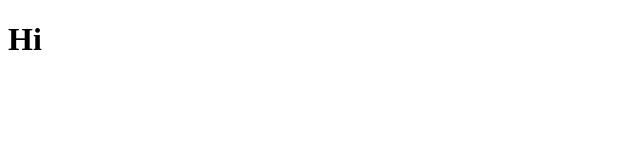
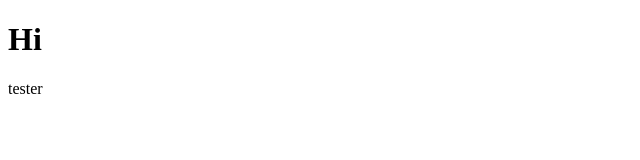
Before and after one commit to Anne-fleur/hi, a plain HTML site: page index.html in a window 1280 px wide. Shown: the full height of the page, 0-640 px from the left. Drawn offline with Linux system fonts and the light colour scheme.

Commit message:
ajout test

```diff
--- a/index.html
+++ b/index.html
@@ -6,5 +6,6 @@
     </head>
     <body>
         <h1>Hi</h1>
+        <p>tester</p>
     </body>
 </html>
```
